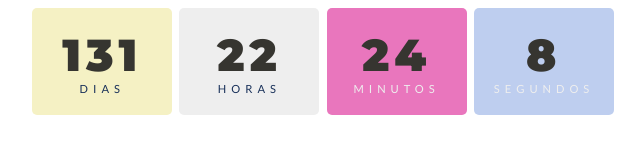
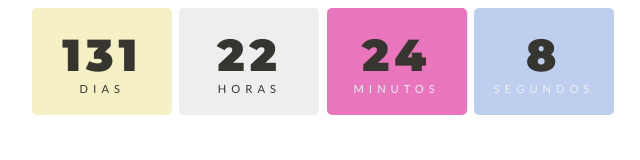
Before and after one commit to kiiitty/kiiitty.github.io, a plain HTML site: page index.html in a window 1280 px wide. Shown: the full height of the page, 317-957 px from the left. Drawn offline with Linux system fonts and the light colour scheme.

Commit message:
Update index.html

```diff
--- a/index.html
+++ b/index.html
@@ -29,12 +29,12 @@ body{
 
 .days {
   background: #f5f1c4;
-color: #183059;
+  color: #363530;
 }
 
 .hours {
   background: #eeeeee;
-  color: #183059;
+  color: #363530;
 }
 
 .minutes {
@@ -131,6 +131,7 @@ let timer = setInterval(function() {
 
 
 
+
 }, 1);
 </script>
 </html>
```
